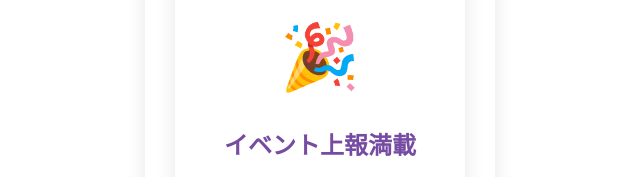
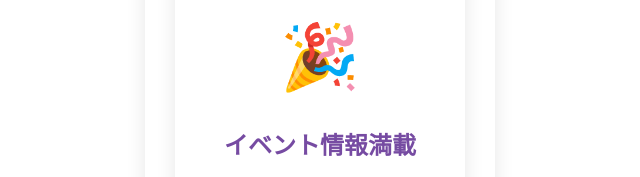
Before and after one commit to F25BA009/ai-studio-hackathon, a plain HTML site: page frontend/promotion.html in a window 1280 px wide. Shown: the part 840-1017 px from the top of the page, 320-960 px from the left. Drawn offline with Linux system fonts and the light colour scheme.

Commit message:
特徴カードの誤字を修正

```diff
--- a/frontend/promotion.html
+++ b/frontend/promotion.html
@@ -216,7 +216,7 @@
 
             <div class="feature-card">
                 <div class="feature-icon">🎉</div>
-                <h3>イベント上報満載</h3>
+                <h3>イベント情報満載</h3>
                 <p>お祭り、花火大会、季節のイベントなど、年間20件以上のイベント情報を掲載。旅行の計画に役立つタイムリーな情報をお届けします。</p>
             </div>
 
```
